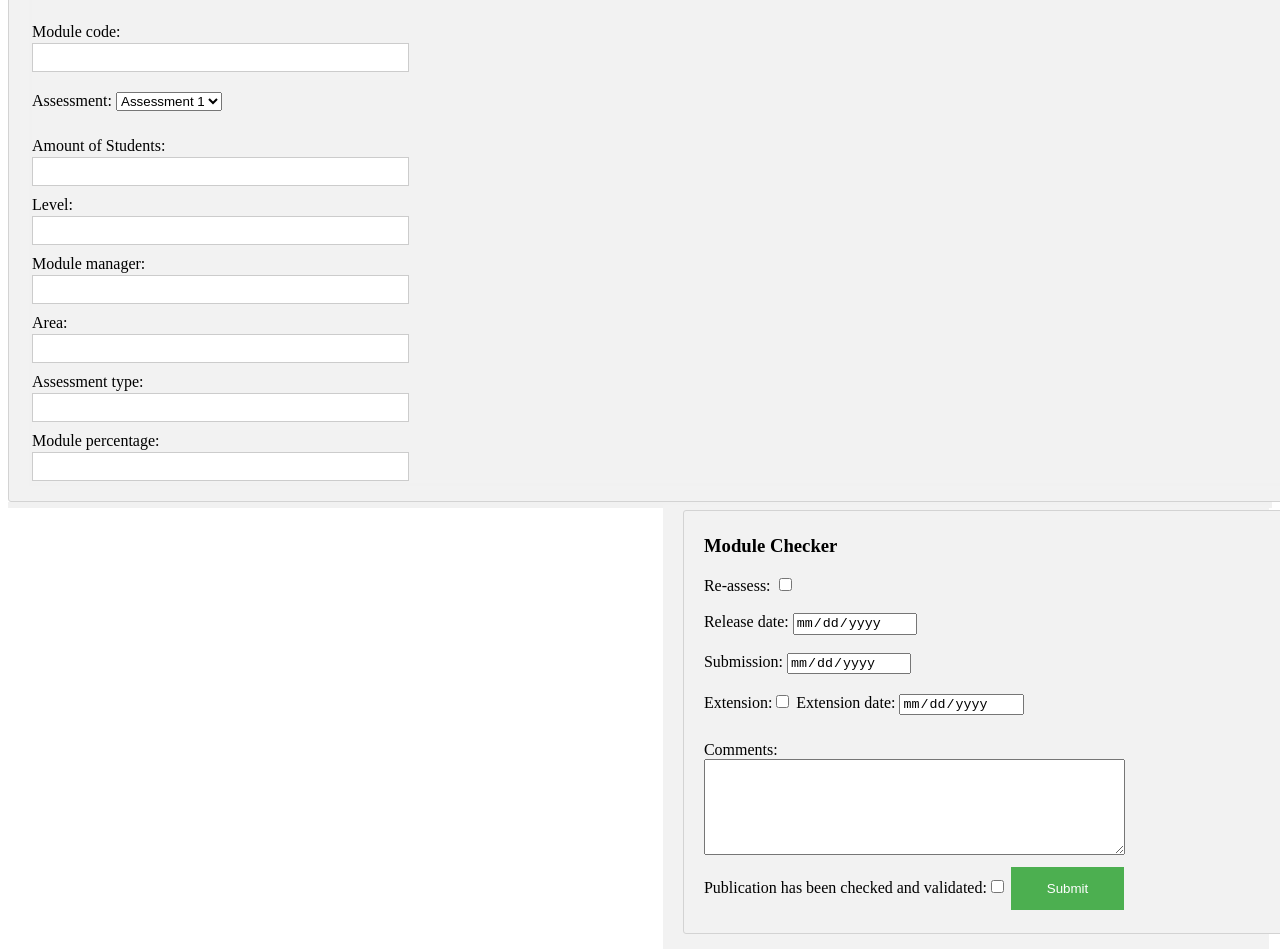
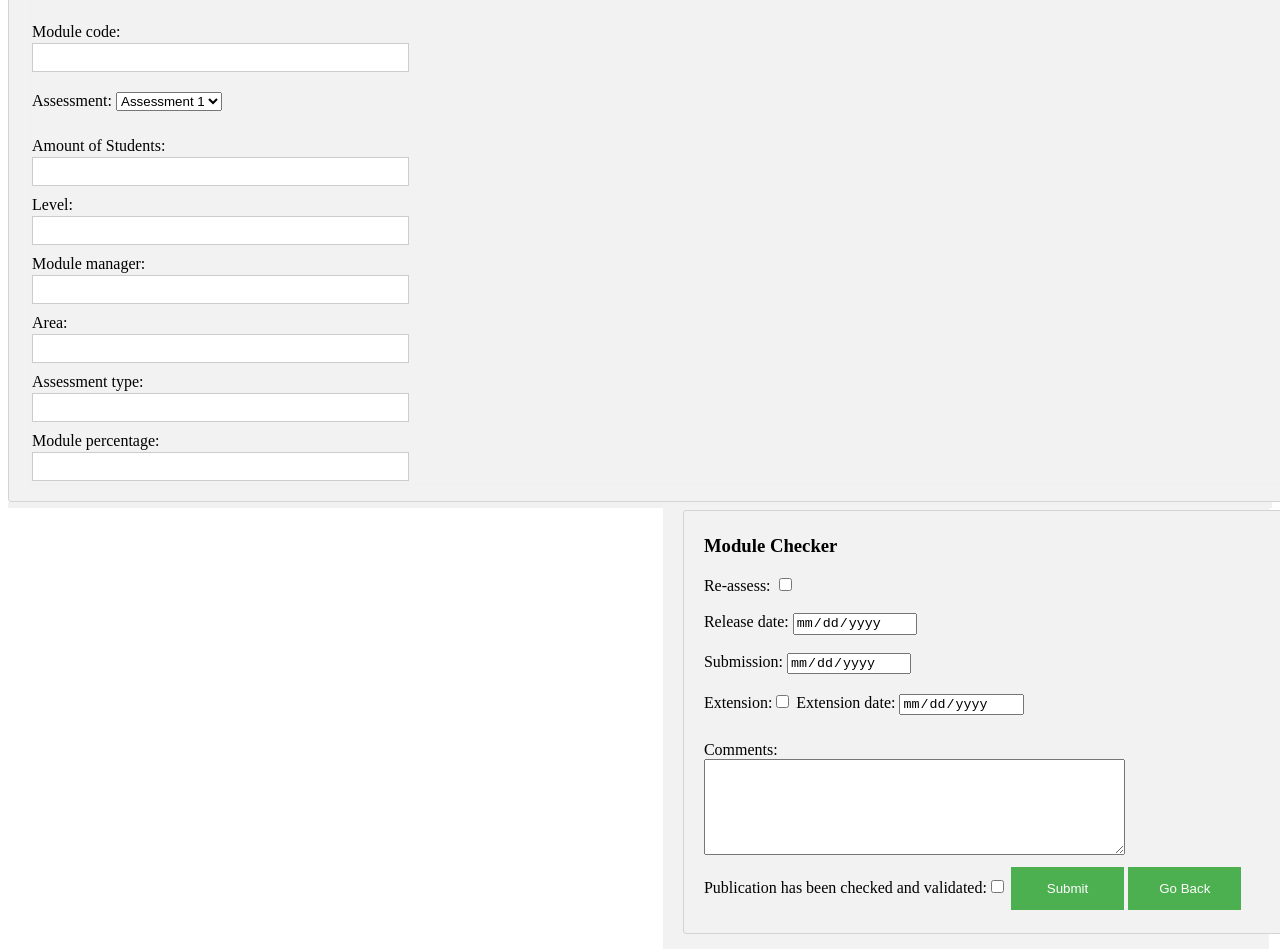
Before and after one commit to etihwdej/Agile-Group-14, a plain HTML site: page Mainpage_ProgrammeDirector.html in a window 1280 px wide. Shown: the part 106-1055 px from the top of the page. Drawn offline with Linux system fonts and the light colour scheme.

Commit message:
Update Mainpage_ProgrammeDirector.html

```diff
--- a/Mainpage_ProgrammeDirector.html
+++ b/Mainpage_ProgrammeDirector.html
@@ -73,6 +73,13 @@
                     Publication has been checked and validated:<input type="checkbox" name="confirm details" readonly />
 
                     <button type="submit">Submit</button>
+                    <button onclick="goBack()">Go Back</button>
+
+                    <script>
+            function goBack() {
+                window.history.back();
+            }
+                    </script>
                 </div>
 
 
```
